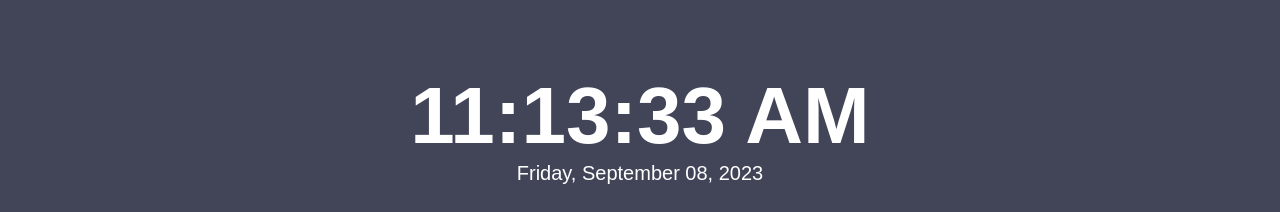
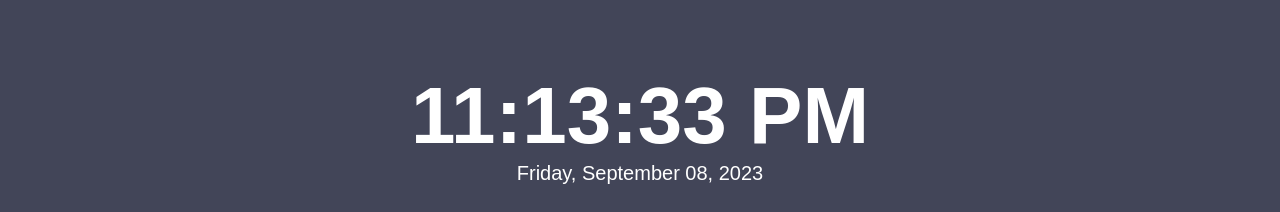
Before and after one commit to kimcharli/www.jnpr-ps-cloud.com, a plain HTML site: page index.html in a window 1280 px wide. Shown: the part 386-598 px from the top of the page. Drawn offline with Linux system fonts and the light colour scheme.

Commit message:
trying to fix am/pm

```diff
--- a/index.html
+++ b/index.html
@@ -88,7 +88,7 @@
       date = date < 10 ? '0' + date : date;
 
       // display date and time
-      var period = hours < 12 ? 'AM' : 'PM';
+      var period = hours > 12 ? 'AM' : 'PM';
       time.innerHTML = hours + ':' + minutes + ':' + seconds + ' ' + period;
       dateTime.innerHTML = dayNames[day] + ', ' + monthNames[month] + ' ' + date + ', ' + year;
     }
```
